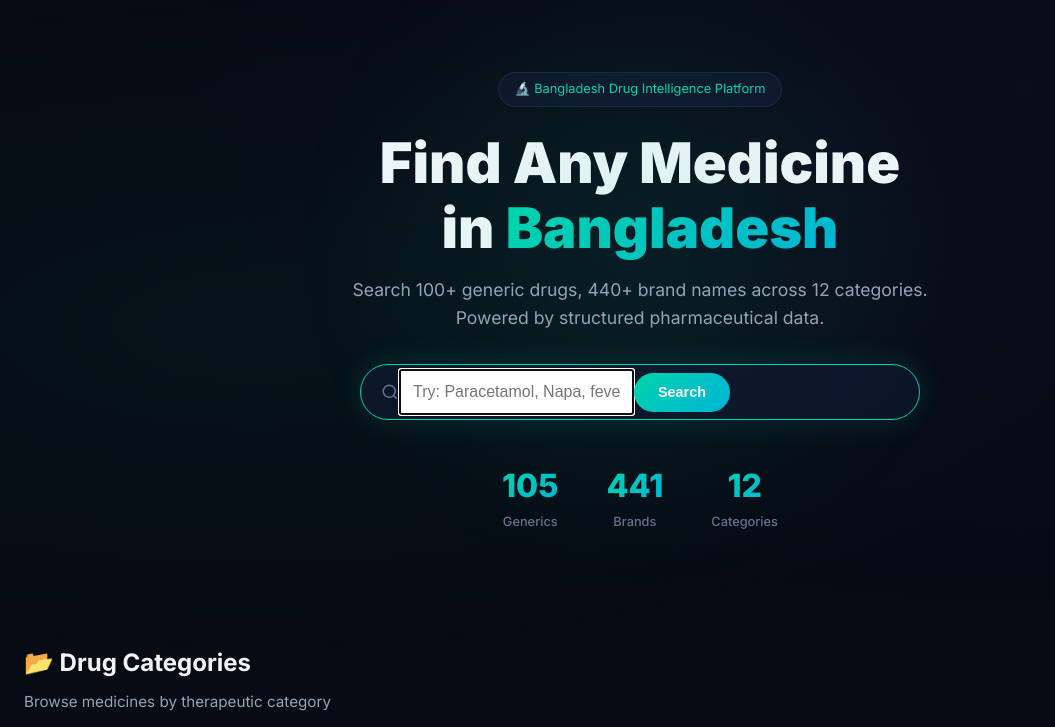
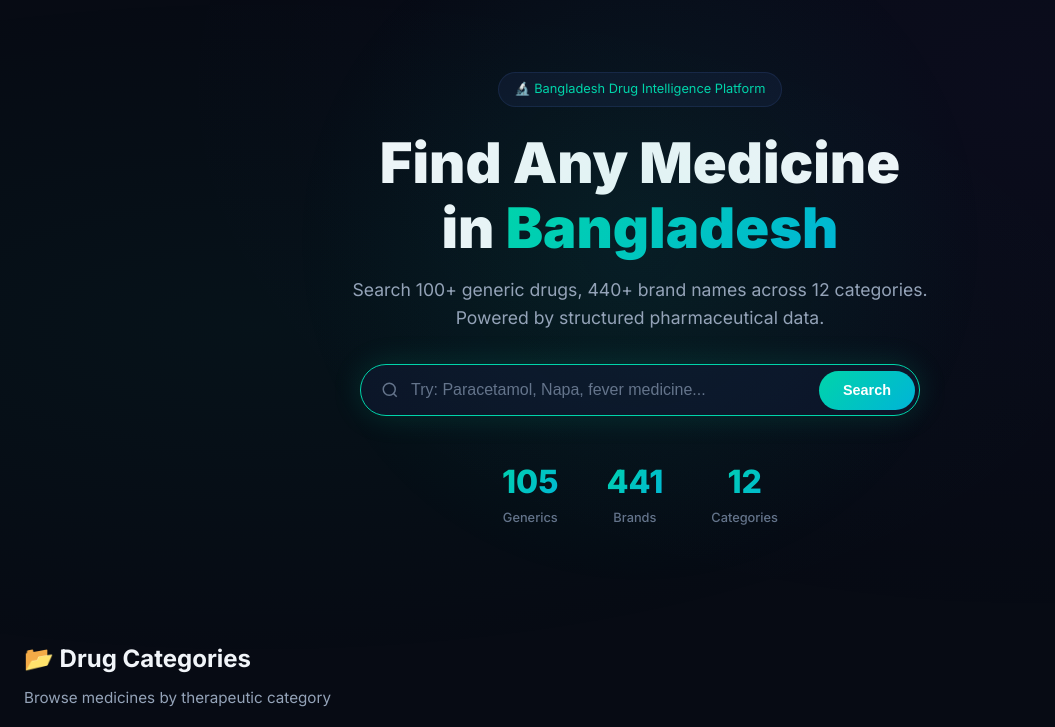
Before and after one commit to KobiTalha/PharmaLens, a website: page public/index.html in a window 1280 px wide. Shown: the part 73-800 px from the top of the page, without its empty margins (0-1055 px from the left). Drawn offline with Linux system fonts and the light colour scheme; no server answers.

Commit message:
Fix hero search input styling

```diff
--- a/public/css/styles.css
+++ b/public/css/styles.css
@@ -56,9 +56,10 @@ a:hover{color:var(--accent2)}
 .hero h1 .grad{background:var(--grad);-webkit-background-clip:text;-webkit-text-fill-color:transparent;background-clip:text}
 .hero p{color:var(--text2);font-size:1.1rem;max-width:600px;margin:0 auto 2rem;animation:fadeInUp .6s .1s both}
 .hero-search{max-width:560px;margin:0 auto 2.5rem;animation:fadeInUp .6s .2s both}
-.hero-search .search-box{padding:.25rem .25rem .25rem 1.25rem;border-radius:50px;background:var(--glass);border:1px solid var(--glass-border)}
+.hero-search .search-box{display:flex;align-items:center;padding:.25rem .25rem .25rem 1.25rem;border-radius:50px;background:var(--glass);border:1px solid var(--glass-border)}
 .hero-search .search-box:focus-within{border-color:var(--accent);box-shadow:0 0 30px rgba(0,212,170,.15)}
-.hero-search #hero-search-input{font-size:1rem;padding:.75rem}
+.hero-search #hero-search-input{flex:1;background:none;border:none;color:var(--text);outline:none;font-size:1rem;padding:.75rem}
+.hero-search #hero-search-input::placeholder{color:var(--text3)}
 .hero-search-btn{background:var(--grad);color:#fff;border:none;padding:.7rem 1.5rem;border-radius:50px;font-weight:600;cursor:pointer;font-size:.9rem;transition:all .3s}
 .hero-search-btn:hover{transform:scale(1.05);box-shadow:0 4px 20px rgba(0,212,170,.3)}
 .hero-stats{display:flex;justify-content:center;gap:3rem;animation:fadeInUp .6s .3s both}
```
